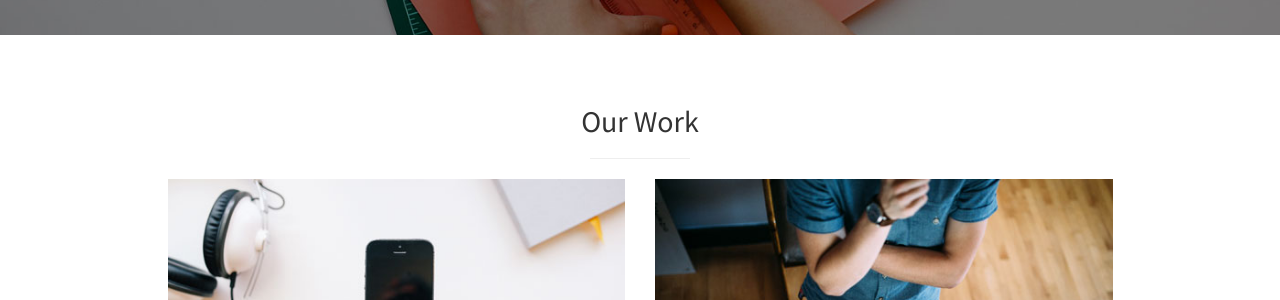
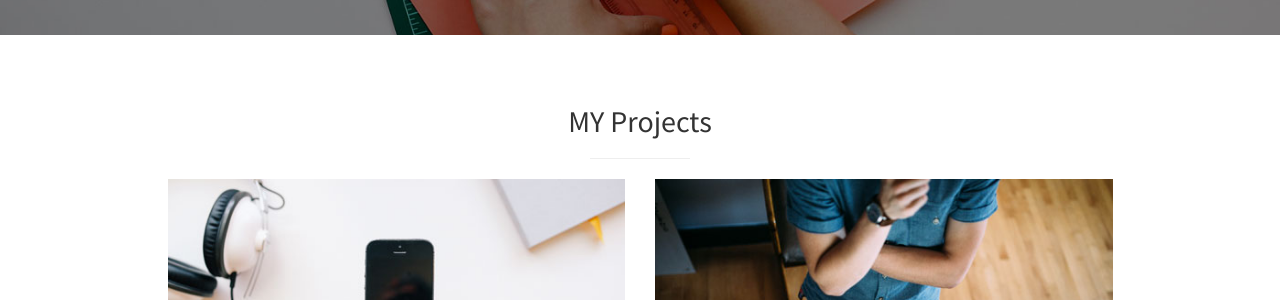
Before and after one commit to henryqbonilla/henryqbonilla.github.io, a Jekyll site: the page built from index.html, in a window 1280 px wide and 900 px high, scrolled down 1779 px. Shown: the part 158-458 px from the top of the window. Built offline with Jekyll 4.4.1, drawn with Linux system fonts in a browser that asks for light colours.

Commit message:
Update portfolio.html

```diff
--- a/_includes/portfolio.html
+++ b/_includes/portfolio.html
@@ -2,7 +2,7 @@
   <div class="container">
     <div class="row">
       <div class="col-lg-10 col-lg-offset-1 text-center">
-        <h2>Our Work</h2>
+        <h2>MY Projects</h2>
         <hr class="small">
         <div class="row">
           <div class="col-md-6">
@@ -35,7 +35,7 @@
           </div>
         </div>
         <!-- /.row (nested) -->
-        <a href="#" class="btn btn-dark">View More Items</a>
+        <!-- <a href="#" class="btn btn-dark">View More Items</a> -->
       </div>
       <!-- /.col-lg-10 -->
     </div>
```
